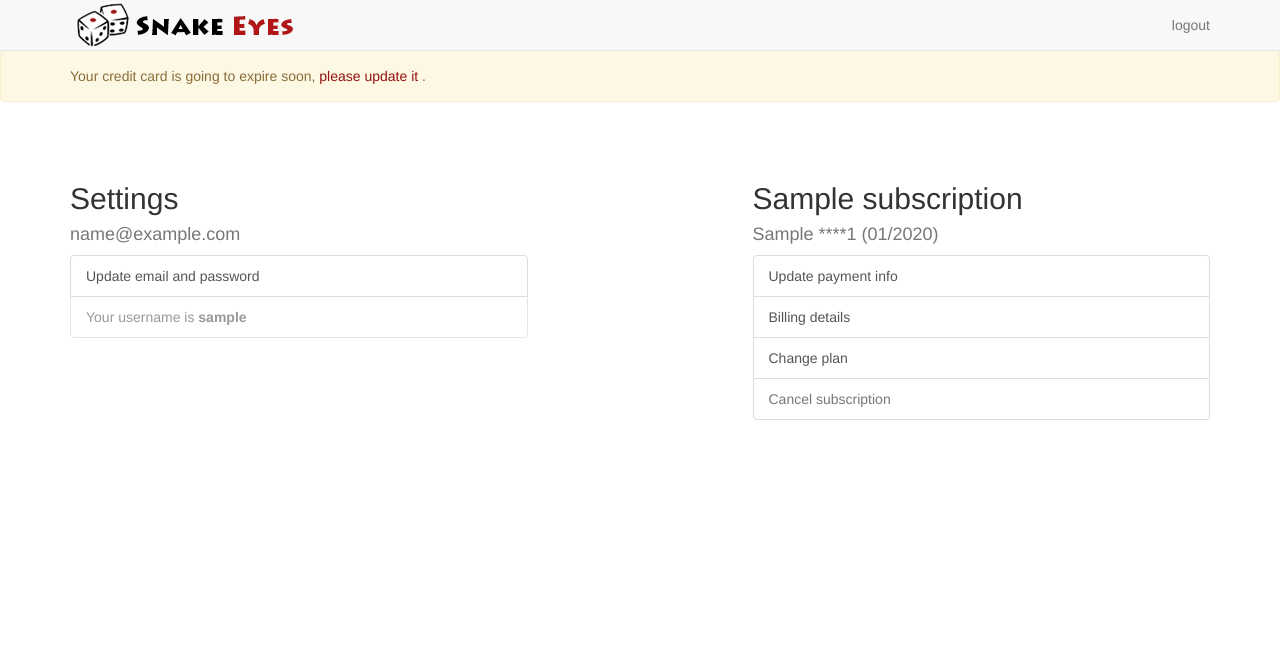
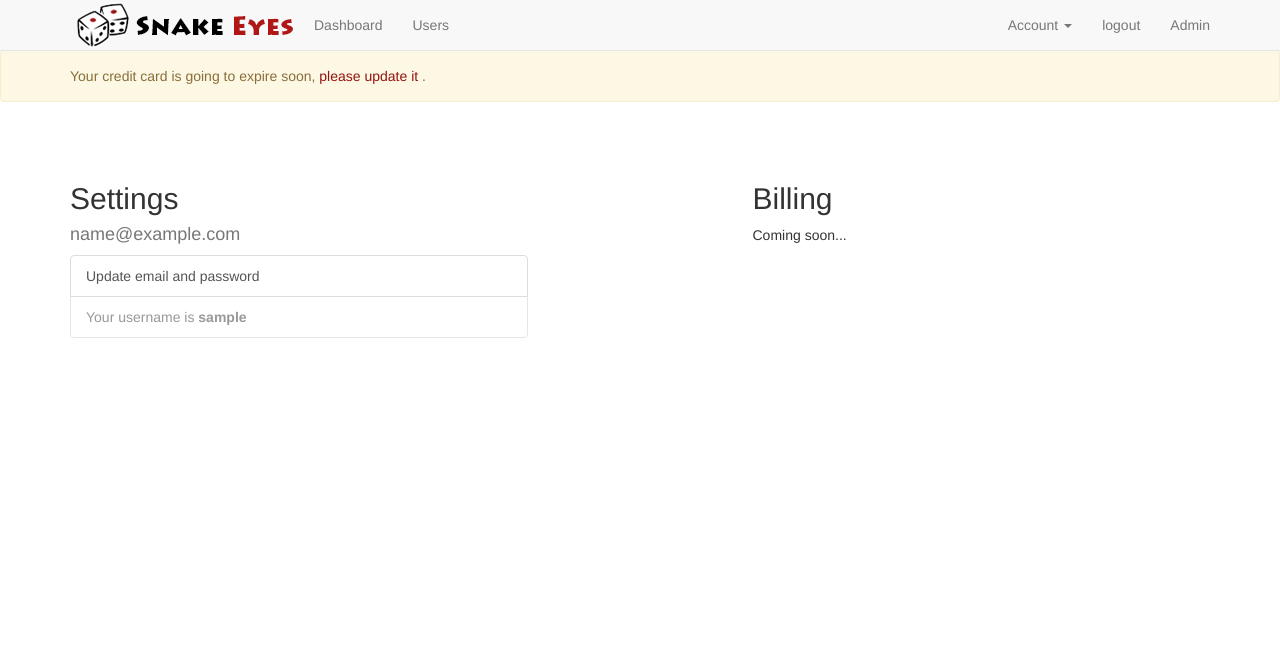
Before and after one commit to Makeem1/flask_snake_game, a Flask app: page /settings in a window 1280 px wide. Shown: the top 660 px of the page. Run offline with Flask 2, Linux system fonts and the light colour scheme; a user stored in the database is signed in; tables that the repository leaves empty hold one stand-in row (values such as "Sample post"); some libraries are stand-ins or nearby versions.

Commit message:
adding admin dash board

```diff
--- a/flask_snake_game/snakeeyes/blueprints/billing/views/billing.py
+++ b/flask_snake_game/snakeeyes/blueprints/billing/views/billing.py
@@ -96,7 +96,11 @@ def update():
     current_plan = current_user.subscription.plan
     active_plan = Subscription.get_plan_by_id(current_plan)
     new_plan = Subscription.get_new_plan(request.form.keys())
-    print(new_plan)
+    invest = request.form.keys()
+    for key in invest:
+        print(key)
+        split_key = key.split('submit_')
+        print(split_key)
     plan = Subscription.get_plan_by_id(new_plan)
 
     # Guard against an invalid, missing or identical plan.
--- a/flask_snake_game/snakeeyes/blueprints/user/templates/user/settings.html
+++ b/flask_snake_game/snakeeyes/blueprints/user/templates/user/settings.html
@@ -72,57 +28,8 @@
     </div>
 
     <div class="col-md-5 col-md-push-1 col-md-offset-1">
-      {% if current_user.subscription %}
-        <h2>{{ current_user.subscription.plan | title }}
-          subscription</h2>
-        <h4 class="text-muted margin-bottom">
-          {{ current_user.credit_card.brand }}
-          ****{{ current_user.credit_card.last4 }}
-          ({{ current_user.credit_card.exp_date.strftime('%m/%Y') }})
-        </h4>
-
-        <div class="list-group">
-          <a class="list-group-item"
-             href="{{ url_for('billing.update_payment_method') }}">
-            Update payment info
-          </a>
-          <a class="list-group-item"
-             href="{{ url_for('billing.billing_details') }}">
-            Billing details
-          </a>
-          <a class="list-group-item"
-             href="{{ url_for('billing.update') }}">
-            Change plan
-          </a>
-          <a class="list-group-item"
-             href="{{ url_for('billing.cancel') }}">
-            <span class="text-muted">Cancel subscription</span>
-          </a>
-        </div>
-      {% else %}
-        <h2>Subscribe today</h2>
-        <h4 class="text-muted">
-          Hey buddy, why aren't you subscribed?
-        </h4>
-
-        <p>
-          Now that you've created an account, wouldn't it be unbelievably
-          amazing to unlock everything by becoming a subscriber today?
-        </p>
-        <a href="{{ url_for('billing.pricing') }}"
-           class="btn btn-primary">Learn more</a>
-
-        <hr/>
-        {% if current_user.invoices %}
-          <h3>Previous subscription info</h3>
-          <div class="list-group">
-            <a class="list-group-item"
-              href="{{ url_for('billing.billing_details') }}">
-              Billing details
-            </a>
-          </div>
-        {% endif %}
-      {% endif %}
+      <h2>Billing</h2>
+      <p>Coming soon...</p>
     </div>
   </div>
 {% endblock %}
--- a/flask_snake_game/snakeeyes/templates/layouts/app.html
+++ b/flask_snake_game/snakeeyes/templates/layouts/app.html
@@ -19,6 +19,11 @@
         </a>
       </div>
       <ul class="nav navbar-nav">
+        {% if current_user.role == 'admin' %}
+            <li>
+              {% include 'admin/_menu.html' %}
+            </li>
+          {% endif %}
           {% if current_user.is_authenticated and current_user.subscription %}
           {% else %}
             <li><a href="{{ url_for('billing.pricing') }}">Pricing</a></li>
```
Also changed, not shown: other parts of flask_snake_game/snakeeyes/blueprints/user/templates/user/settings.html (+0 -44 lines).
